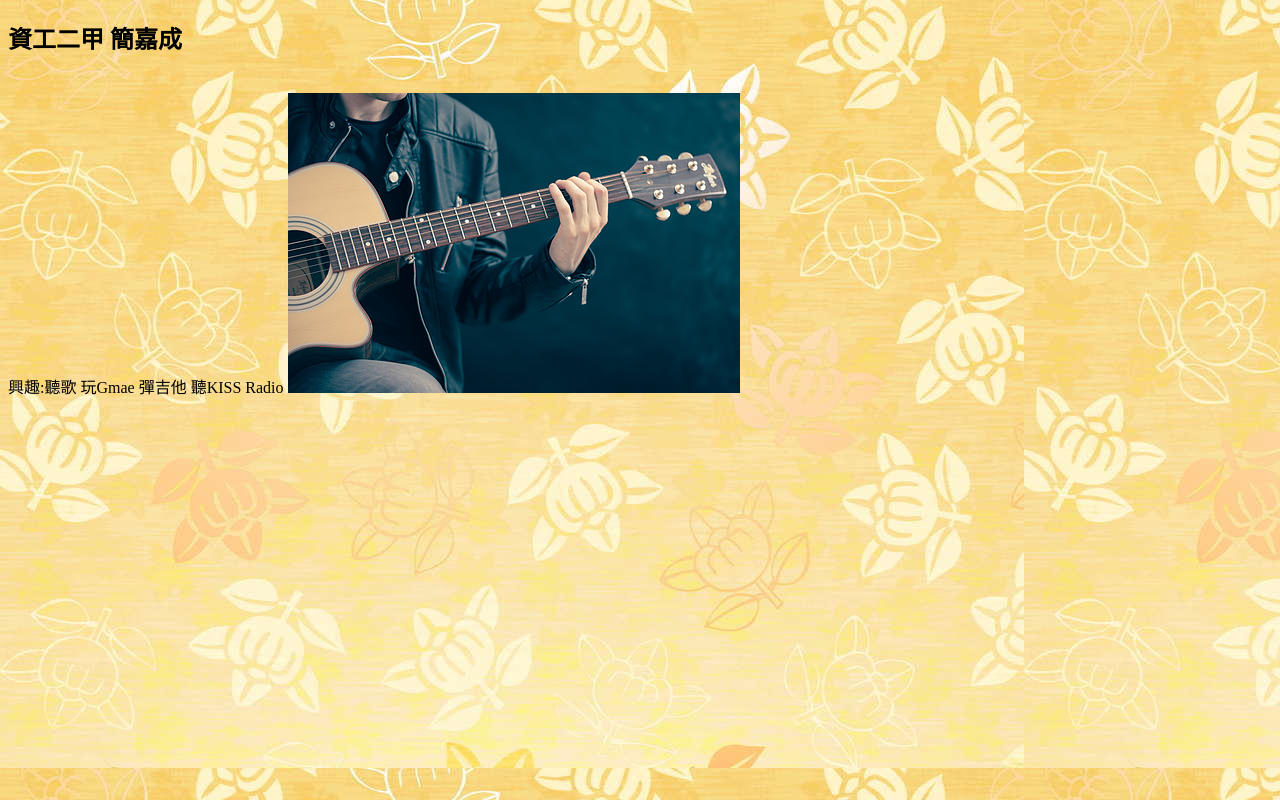
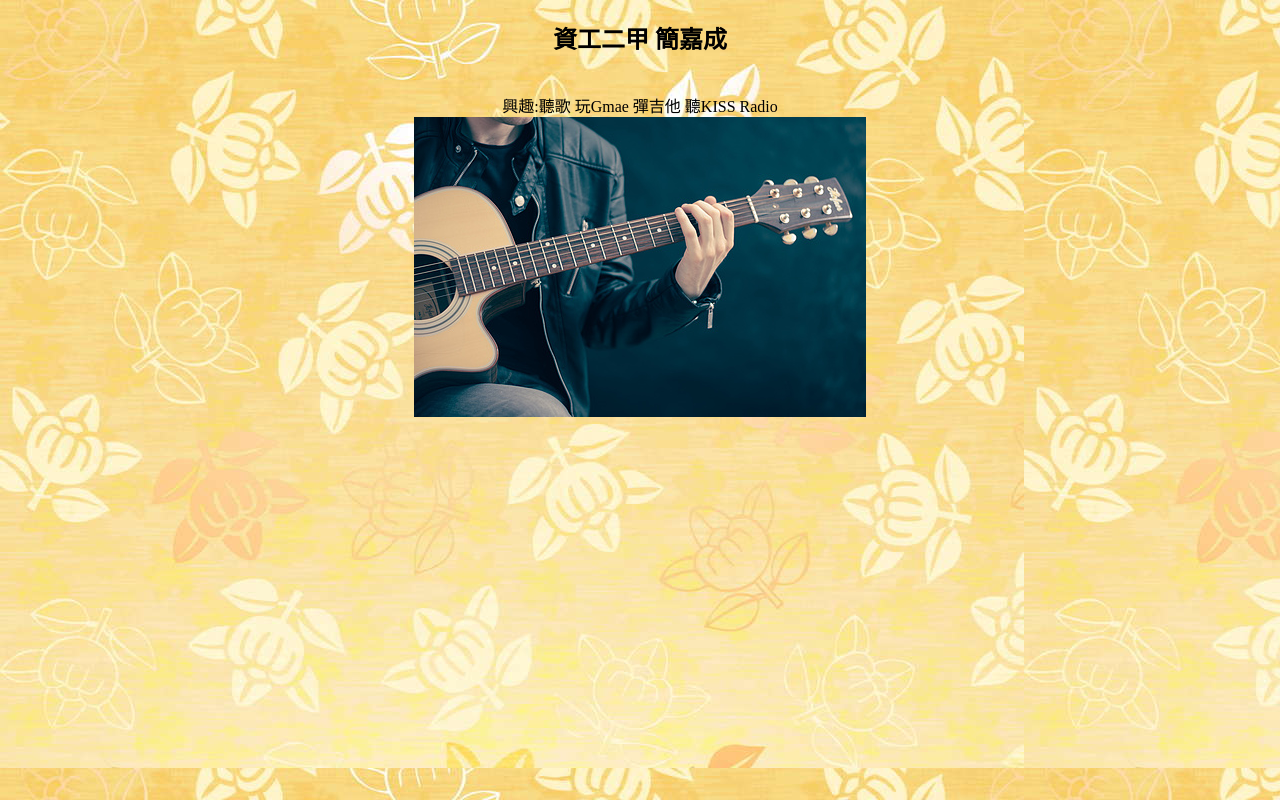
Before and after one commit to K90418152/90418152.github.io, a plain HTML site: page index.html in a window 1280 px wide. Drawn offline with Linux system fonts and the light colour scheme.

Commit message:
Add files via upload

```diff
--- a/index.html
+++ b/index.html
@@ -3,11 +3,16 @@
   <head>
     <meta charset="utf-8">
     <title>簡嘉成的首頁</title>
+    <style media="screen">
+      body {text-align: center;
+       background-image: url(010.jpg) ;
+
+      }
+    </style>
   </head>
-  <body background="010.jpg">
+  <body >
     <h2>資工二甲 簡嘉成</h2>
-    <br> 興趣:聽歌 玩Gmae 彈吉他 聽KISS Radio
-
+    <br>興趣:聽歌 玩Gmae 彈吉他 聽KISS Radio<br/>
     <img src="234.jpg" alt="">
 
 
```
